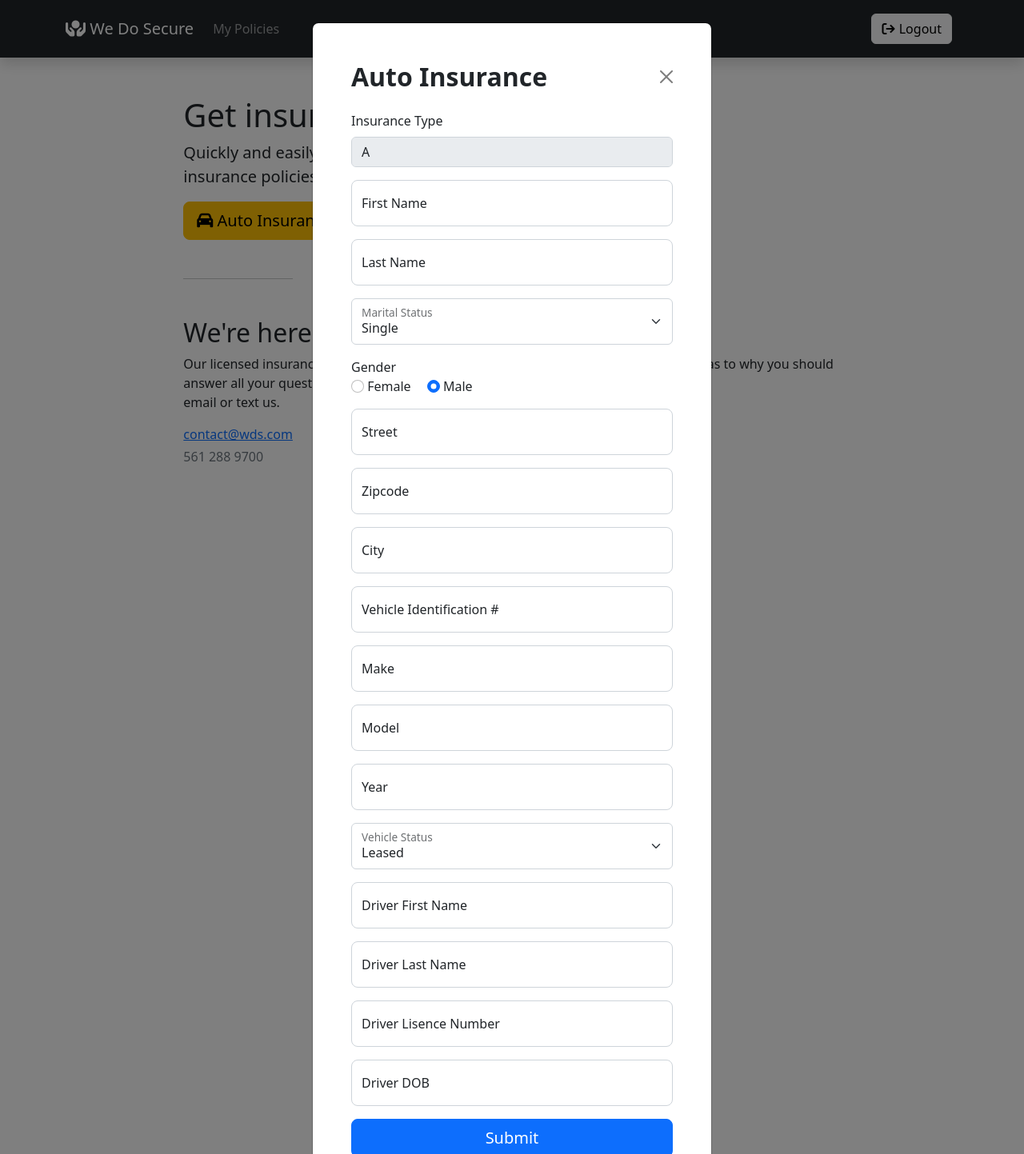
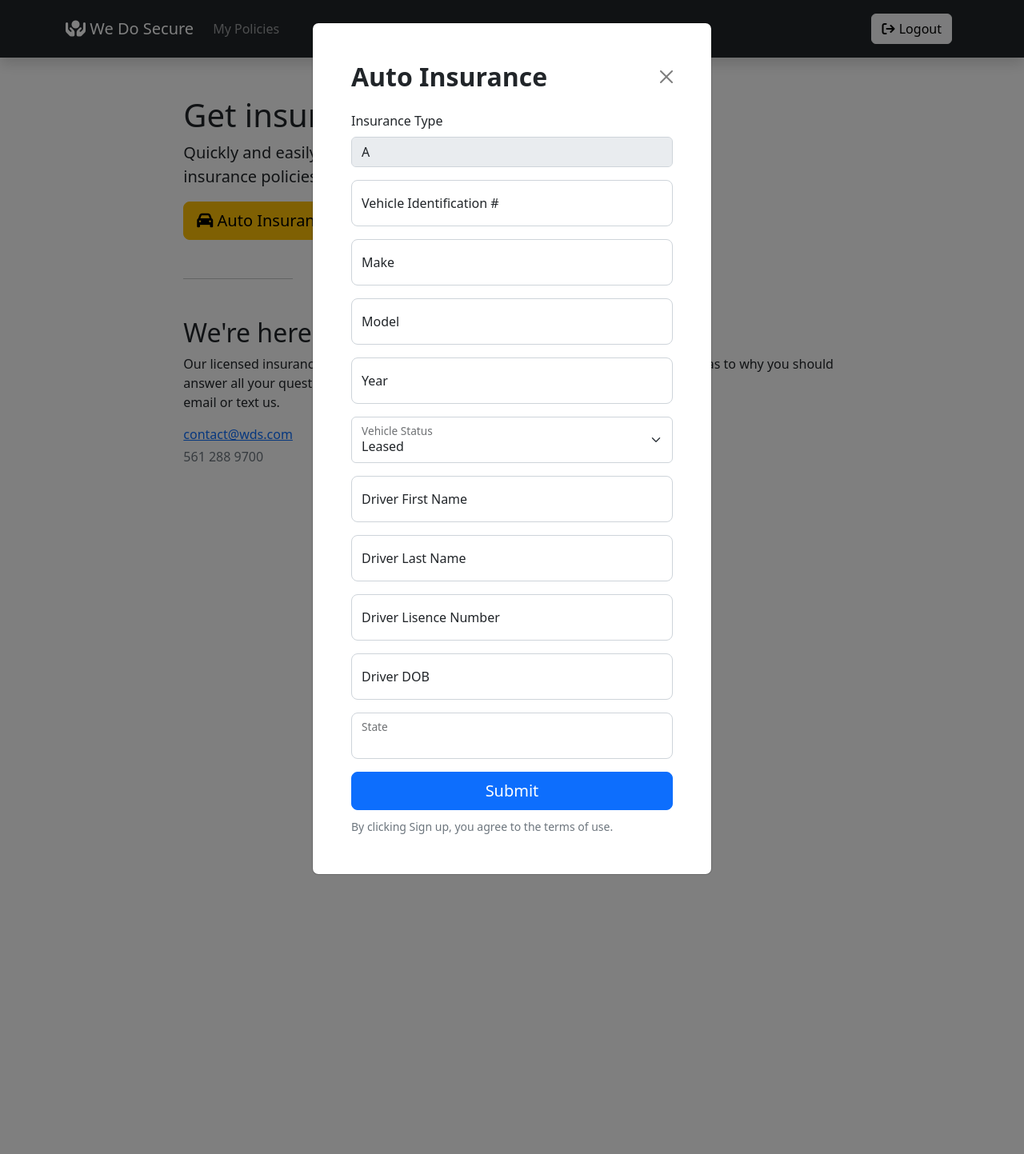
Before and after one commit to jashmerchant/PDS_project, a Flask app: page / in a window 1280 px wide, after a click on "Auto Insurance". Shown: the whole page at 80% size. Run offline with Flask 2, Linux system fonts and the light colour scheme; a user stored in the database is signed in; data comes from the database, SQL or seed files in the repository; both versions use the stored data as it was after the commit; parts of the project's set-up code (start-up, migrations or seed data) failed here and were passed over; some libraries are stand-ins or nearby versions.

Commit message:
work on auto insurance

```diff
--- a/PDS_project/app.py
+++ b/PDS_project/app.py
@@ -258,6 +258,18 @@ def send_password_reset_link(user):
      send_mail(user)
 
 
+@app.route("/newautoinsurance", methods=['POST'])
+def add_auto_insurance(vin, make, model, year, status, dln, state, first, last, dob):
+    new_vehicle = Vehicle(vin=vin, make=make, model=model, year=year, status=status)
+    db.session.add(new_vehicle)
+
+    new_driver = Driver(dln=dln, state=state, first_name=first, last_name=last, dob=dob)
+    db.session.add(new_driver)
+    db.session.commit()
+
+    return redirect(url_for('add_auto_insurance'))
+
+
 @app.route("/forgotpassword/<token>", methods=['GET', 'POST'])
 def reset_token(token):
     user = User.verify_token(token)
--- a/PDS_project/templates/home.html
+++ b/PDS_project/templates/home.html
@@ -63,89 +63,34 @@
                                     aria-label="Close"></button>
                             </div>
                             <div class="modal-body p-5 pt-0">
-                                <form action="{{ url_for('home_insurance_submit') }}" class="" method="POST">
+                                <form action="{{ url_for('add_auto_insurance') }}" class="" method="POST">
                                     <div class="form mb-3">
                                         <label for="disabledTextInput" class="form-label">Insurance Type</label>
                                         <input type="text" name="insurancetype" value="A" id="disabledTextInput"
                                             class="form-control" disabled>
                                     </div>
-
                                     <div class="form-floating mb-3">
-                                        <input type="text" class="form-control rounded-3" id="floatingInput"
-                                            placeholder="First Name" required>
-                                        <label for="floatingInput">First Name</label>
-                                    </div>
-                                    <div class="form-floating mb-3">
-                                        <input type="text" class="form-control rounded-3" id="floatingInput"
-                                            placeholder="Last Name" required>
-                                        <label for="floatingInput">Last Name</label>
-                                    </div>
-                                    <div class="form-floating mb-3">
-                                        <select class="form-select" id="floatingSelect"
-                                            aria-label="Floating label select example" required>
-                                            <option value="S">Single</option>
-                                            <option value="M">Married</option>
-                                            <option value="W">Widow/Widower</option>
-                                        </select>
-                                        <label for="floatingSelect">Marital Status</label>
-                                    </div>
-                                    <label for="floatingPassword">Gender</label>
-                                    <div class="form-floating mb-3">
-                                        <div class="form-check-inline">
-                                            <input class="form-check-input" type="radio" name="gender"
-                                                id="flexRadioDefault1" value="aff" required>
-                                            <label class="form-check-label" for="flexRadioDefault1">
-                                                Female
-                                            </label>
-                                        </div>
-                                        <div class="form-check-inline">
-                                            <input class="form-check-input" type="radio" name="gender"
-                                                id="flexRadioDefault2" value="noaff" required checked>
-                                            <label class="form-check-label" for="flexRadioDefault2">
-                                                Male
-                                            </label>
-                                        </div>
-                                    </div>
-                                    <div class="form-floating mb-3">
-                                        <input type="text" class="form-control rounded-3" id="floatingText"
-                                            placeholder="Street" required>
-
-                                        <label for="floatingText">Street</label>
-                                    </div>
-                                    <div class="form-floating mb-3">
-                                        <input type="text" class="form-control rounded-3" id="floatingZipcode"
-                                            placeholder="Zipcode" required>
-
-                                        <label for="floatingZipcode">Zipcode</label>
-                                    </div>
-                                    <div class="form-floating mb-3">
-                                        <input type="text" class="form-control rounded-3" id="floatingCity"
-                                            placeholder="City" required>
-
-                                        <label for="floatingCity">City</label>
-                                    </div>
-                                    <div class="form-floating mb-3">
-                                        <input type="number" class="form-control rounded-3" id="floatingInput"
+                                        <input type="number" class="form-control rounded-3" id="vin"
                                             placeholder="VIN" required>
                                         <label for="floatingInput">Vehicle Identification #</label>
                                     </div>
                                     <div class="form-floating mb-3">
-                                        <input type="text" class="form-control rounded-3" id="floatingInput"
+                                        <input type="text" class="form-control rounded-3" id="make"
                                             placeholder="Make" required>
                                         <label for="floatingInput">Make</label>
                                     </div>
                                     <div class="form-floating mb-3">
-                                        <input type="text" class="form-control rounded-3" id="floatingInput"
+                                        <input type="text" class="form-control rounded-3" id="model"
                                             placeholder="Model" required>
                                         <label for="floatingInput">Model</label>
                                     </div>
                                     <div class="form-floating mb-3">
-                                        <input type="number" class="form-control rounded-3" id="floatingInput"
+                                        <input type="number" class="form-control rounded-3" id="year"
                                             placeholder="Year" required>
                                         <label for="floatingInput">Year</label>
                                     </div>
                                     <div class="form-floating mb-3">
-                                        <select class="form-select" id="floatingSelect"
+                                        <select class="form-select" id="status"
                                             aria-label="Floating label select example" required>
                                             <option value="L">Leased</option>
                                             <option value="F">Financed</option>
@@ -154,24 +99,30 @@
                                         <label for="floatingSelect">Vehicle Status</label>
                                     </div>
                                     <div class="form-floating mb-3">
-                                        <input type="text" class="form-control rounded-3" id="floatingInput"
+                                        <input type="text" class="form-control rounded-3" id="first"
                                             placeholder="Driver First Name" required>
                                         <label for="floatingInput">Driver First Name</label>
                                     </div>
                                     <div class="form-floating mb-3">
-                                        <input type="text" class="form-control rounded-3" id="floatingInput"
+                                        <input type="text" class="form-control rounded-3" id="last"
                                             placeholder="Driver Last Name" required>
                                         <label for="floatingInput">Driver Last Name</label>
                                     </div>
                                     <div class="form-floating mb-3">
-                                        <input type="number" class="form-control rounded-3" id="floatingInput"
+                                        <input type="number" class="form-control rounded-3" id="dln"
                                             placeholder="Driver Lisence #" required>
                                         <label for="floatingInput">Driver Lisence Number</label>
                                     </div>
                                     <div class="form-floating mb-3">
-                                        <input type="text" class="form-control rounded-3" id="floatingInput"
+                                        <input type="text" class="form-control rounded-3" id="dob"
                                             placeholder="Driver DOB" required>
                                         <label for="floatingInput">Driver DOB</label>
+                                    </div>
+                                    <div class="form-floating mb-3">
+                                        <input type="text" class="form-control rounded-3" id="state
+                                               placeholder="State" required>
+
+                                        <label for="floatingText">State</label>
                                     </div>
 
                                     <button class="w-100 mb-2 btn btn-lg rounded-3 btn-primary"
```
Also changed, not shown: PDS_project/database.db.
